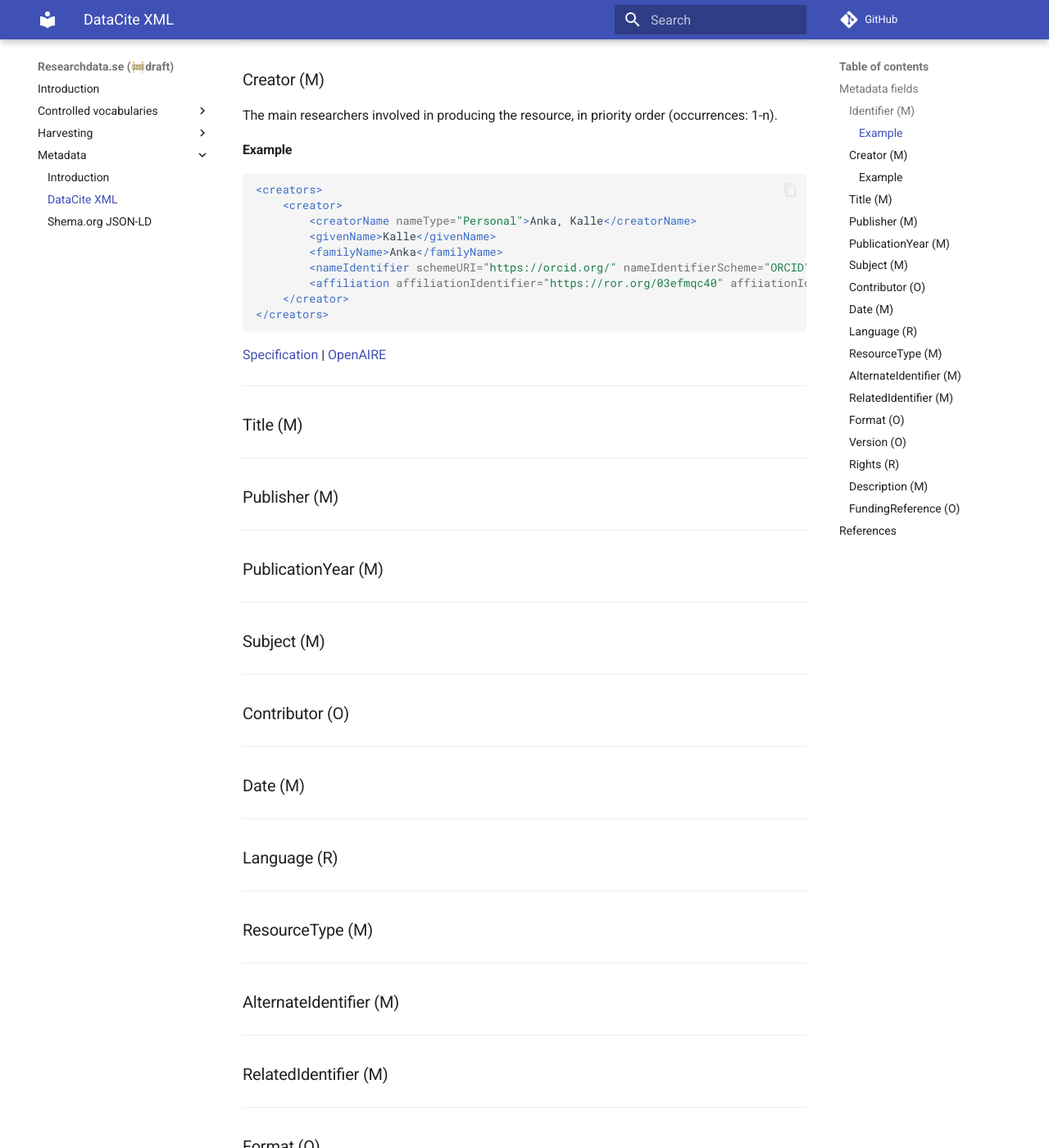
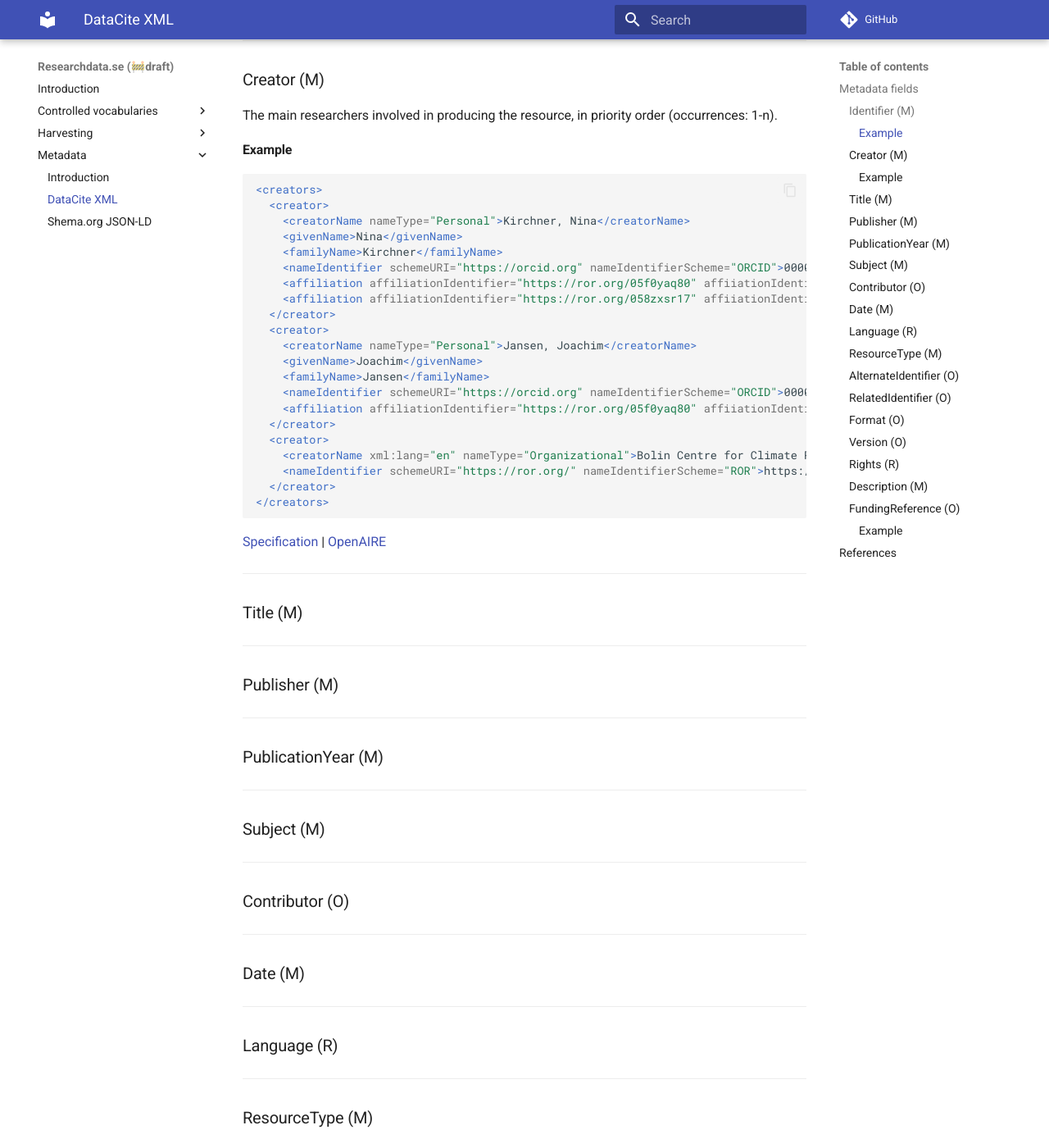
Before and after one commit to researchdata-se/docs.researchdata.se, an MkDocs documentation site: the page built from docs/metadata/datacite-xml.md, in a window 1280 px wide and 1400 px high, scrolled down 685 px. Shown: the whole window at 82% size. Built offline with MkDocs 1.6.1 and Material for MkDocs 9.7.7, drawn with Linux system fonts in a browser that asks for light colours; comment, search, counter and statistics services are not loaded; some of the changed text lies outside the part shown.

Commit message:
fic optional for related identifier

````diff
--- a/docs/metadata/datacite-xml.md
+++ b/docs/metadata/datacite-xml.md
@@ -37,13 +37,25 @@
 #### Example
 ```xml
 <creators>
-    <creator>
-        <creatorName nameType="Personal">Anka, Kalle</creatorName>
-        <givenName>Kalle</givenName>
-        <familyName>Anka</familyName>
-        <nameIdentifier schemeURI="https://orcid.org/" nameIdentifierScheme="ORCID">0000-0001-5727-2427</nameIdentifier>
-        <affiliation affiliationIdentifier="https://ror.org/03efmqc40" affiiationIdentifierScheme="ROR" schemeURI="https://ror.org">Arizona State University</affiliation>
-    </creator>
+  <creator>
+    <creatorName nameType="Personal">Kirchner, Nina</creatorName>
+    <givenName>Nina</givenName>
+    <familyName>Kirchner</familyName>
+    <nameIdentifier schemeURI="https://orcid.org" nameIdentifierScheme="ORCID">0000-0002-6371-5527</nameIdentifier>
+    <affiliation affiliationIdentifier="https://ror.org/05f0yaq80" affiiationIdentifierScheme="ROR" schemeURI="https://ror.org">Stockholm University</affiliation>
+    <affiliation affiliationIdentifier="https://ror.org/058zxsr17" affiiationIdentifierScheme="ROR" schemeURI="https://ror.org">Bolin Centre for Climate Research</affiliation>
+  </creator>
+  <creator>
+    <creatorName nameType="Personal">Jansen, Joachim</creatorName>
+    <givenName>Joachim</givenName>
+    <familyName>Jansen</familyName>
+    <nameIdentifier schemeURI="https://orcid.org" nameIdentifierScheme="ORCID">0000-0001-5965-7662</nameIdentifier>
+    <affiliation affiliationIdentifier="https://ror.org/05f0yaq80" affiiationIdentifierScheme="ROR" schemeURI="https://ror.org">Stockholm University</affiliation>
+  </creator>
+  <creator>
+    <creatorName xml:lang="en" nameType="Organizational">Bolin Centre for Climate Research</creatorName>
+    <nameIdentifier schemeURI="https://ror.org/" nameIdentifierScheme="ROR">https://ror.org/058zxsr17</nameIdentifier>
+  </creator>
 </creators>
 ```
 
@@ -76,10 +88,10 @@
 ### ResourceType (M)
 
 --------------
-### AlternateIdentifier (M)
+### AlternateIdentifier (O)
 
 --------------
-### RelatedIdentifier (M)
+### RelatedIdentifier (O)
 
 --------------
 ### Format (O)
@@ -96,6 +108,22 @@
 --------------
 ### FundingReference (O)
 
+Information about financial support (funding) for the resource being registered (occurrence: 0-n).
+
+#### Example
+```xml
+<fundingReferences>
+  <fundingReference>
+    <funderName>Formas</funderName>
+    <funderIdentifier funderIdentifierType="ROR">https://ror.org/03pjs1y45</funderIdentifier>
+    <awardNumber awardURI="https://www.vr.se/swecris#/project/2021-02916_Formas">2021-02916</awardNumber>
+    <awardTitle xml:lang="sv">Glaciärer, klimat och snabba förändringarna i det svenska Arktis - ett kommunikationsprojekt genom erfarenhetsbaserat lärande vid Tarfala forskningsstation</awardTitle>
+  </fundingReference>
+</fundingReferences>
+```
+
+[Specification](https://datacite-metadata-schema.readthedocs.io/en/4.5/properties/fundingreference/)
+
 --------------
 
 ## References
````
Also changed, not shown: docs/harvesting/index.md (+1 -1 lines).
